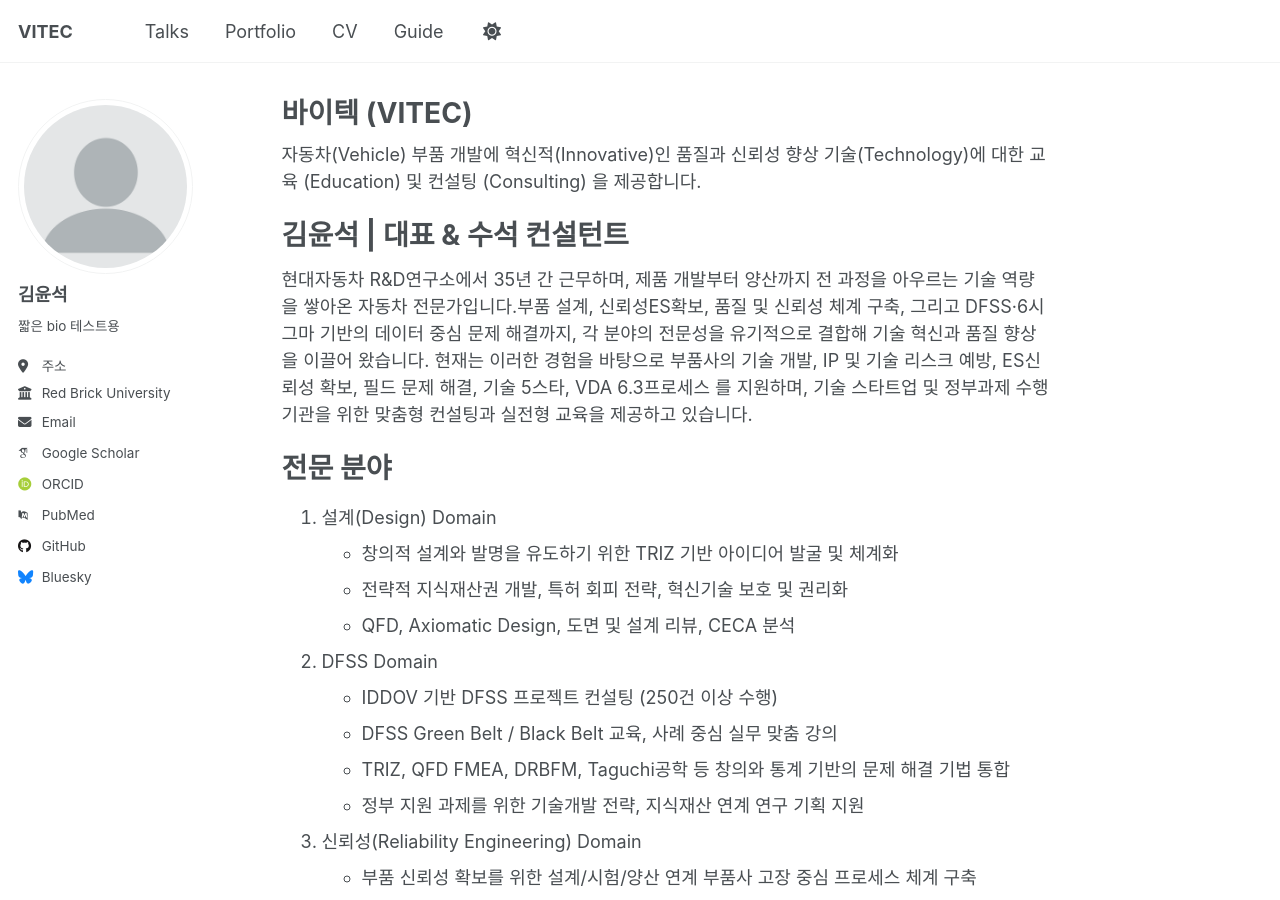
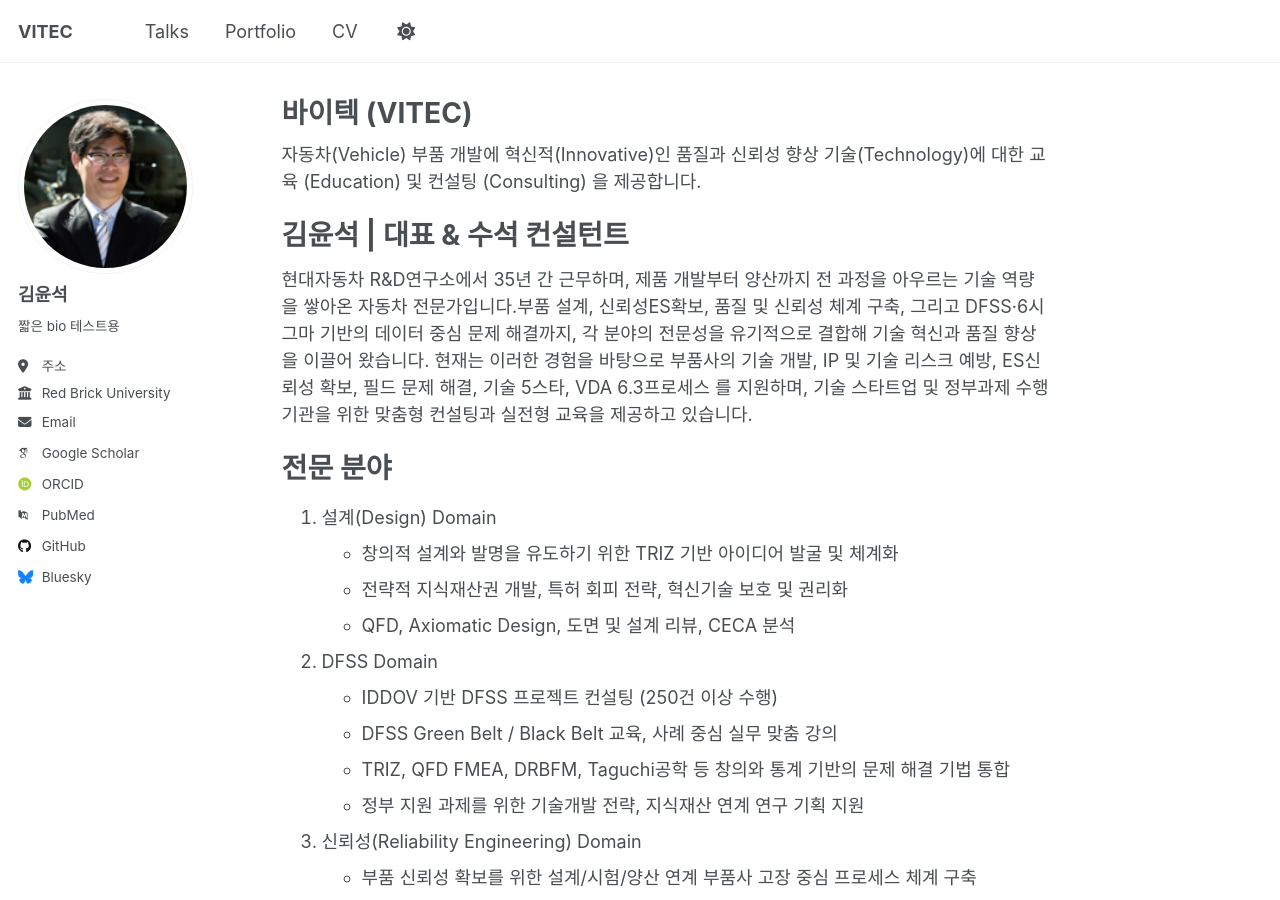
Before and after one commit to kimyunseok-vitec/kimyunseok-vitec.github.io, a Jekyll site: the page built from _pages/about.md, in a window 1280 px wide and 900 px high. Built offline with Jekyll 4.4.1, drawn with Linux system fonts in a browser that asks for light colours; some web fonts are replaced.

Commit message:
Fix: Update about page

```diff
--- a/_config.yml
+++ b/_config.yml
@@ -22,7 +22,7 @@ repository               : "kimyunseok-vitec/kimyunseok-vitec.github.io"
 #               Additional customization can be done by editing /_includes/author-profile.html
 author:
   # Biographic information
-  avatar           : "profile.png"
+  avatar           : "selfie_kys.png"
   name             : "김윤석"
   pronouns         : # example: "she/her"
   bio              : "짧은 bio 테스트용"
--- a/_data/navigation.yml
+++ b/_data/navigation.yml
@@ -19,6 +19,3 @@ main:
 
   # - title: "CV"
   #   url: /cv-json/
-
-  - title: "Guide"
-    url: /markdown/
```
Also changed, not shown: images/selfie_kys.png (added).
